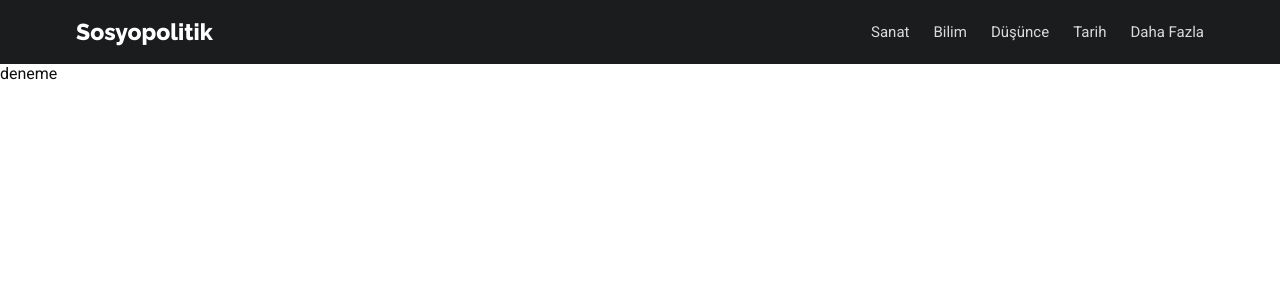
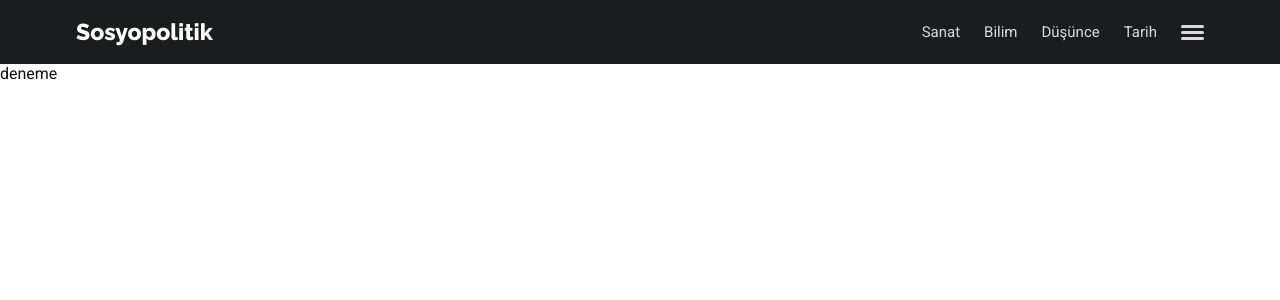
Before and after one commit to muhodev/sosyopolitik, a Next.js app: page /new in a window 1280 px wide. Shown: the top 300 px of the page. Built offline with nearby package versions, Linux system fonts and the light colour scheme.

Commit message:
hamburger menu

```diff
--- a/api/headerItems.js
+++ b/api/headerItems.js
@@ -1,5 +1,7 @@
 import React from 'react'
 import { Logo } from "../components"
+import HamburgerMenu from "../components/HamburgerMenu"
+
 
 export default [
     [
@@ -26,8 +28,7 @@
             slug: "kategori/tarih",
         },
         {
-            title: "Daha Fazla",
-            slug: "kategoriler",
+            title: <HamburgerMenu />
         }
     ]
 ]
--- a/api/index.js
+++ b/api/index.js
@@ -1,2 +1,2 @@
 export { default as posts } from "./posts";
-export { default as headerItems } from "./headerItems";
+export { default as headerItems } from "./headerItems"
--- /dev/null
+++ b/components/HamburgerMenu/index.js
@@ -0,0 +1,14 @@
+import React from 'react'
+
+function HamburgerMenu(props) {
+    return (
+        <div className="s-hamburger-menu">
+            <div className="s-hamburger-menu__icon">
+                <span></span>
+                <span></span>
+                <span></span>
+            </div>
+        </div>
+    )
+}
+export default HamburgerMenu
--- a/components/Header/index.js
+++ b/components/Header/index.js
@@ -1,6 +1,5 @@
 import React from 'react'
 import Link from 'next/link'
-import { Logo } from '..'
 import { headerItems } from '../../api'
 import { Container } from '../'
 
@@ -31,17 +30,16 @@
 }
 
 function HeaderItem(props) {
-    { console.log(props) }
     return (
         <div className="header__item">
             {
-                (
+                props.slug ? (
                     <Link href={"/" + props.slug}>
                         <a>
                             {props.title}
                         </a>
                     </Link>
-                )
+                ) : props.title
             }
         </div>
     )
--- a/pages/index.js
+++ b/pages/index.js
@@ -1,7 +1,6 @@
 import React, { useState, useEffect } from 'react'
 import { Layout, Post, AuthBanner, BeSponsorBanner } from "../components"
 import { posts } from "../api"
-import Link from "next/link"
 
 
 function Home(props) {
--- a/sass/components/_header.scss
+++ b/sass/components/_header.scss
@@ -12,18 +12,10 @@
         display: flex;
         align-items: center;
         justify-content: space-between;
-
     }
 
     .logo {
         color: #fff;
-    }
-
-    svg {
-        color: #dadada;
-    }
-
-    nav {
     }
 
     &__items {
@@ -54,11 +46,3 @@
         }
     }
 }
-
-svg {
-    path {
-        &:nth-child(2) {
-            fill: currentColor;
-        }
-    }
-}
--- /dev/null
+++ b/sass/components/_hmbMenu.scss
@@ -0,0 +1,72 @@
+.s-hamburger-menu {
+    &__icon {
+        width: 23px;
+        height: 15px;
+        position: relative;
+        -webkit-transform: rotate(0deg);
+        -moz-transform: rotate(0deg);
+        -o-transform: rotate(0deg);
+        transform: rotate(0deg);
+        -webkit-transition: 0.5s ease-in-out;
+        -moz-transition: 0.5s ease-in-out;
+        -o-transition: 0.5s ease-in-out;
+        transition: 0.5s ease-in-out;
+        cursor: pointer;
+
+        span {
+            display: block;
+            position: absolute;
+            height: 3px;
+            width: 100%;
+            background: #dadada;
+            border-radius: 9px;
+            opacity: 1;
+            left: 0;
+            -webkit-transform: rotate(0deg);
+            -moz-transform: rotate(0deg);
+            -o-transform: rotate(0deg);
+            transform: rotate(0deg);
+            -webkit-transition: 0.25s ease-in-out;
+            -moz-transition: 0.25s ease-in-out;
+            -o-transition: 0.25s ease-in-out;
+            transition: 0.25s ease-in-out;
+
+            &:nth-child(1) {
+                top: 0px;
+            }
+
+            &:nth-child(2) {
+                top: 6px;
+            }
+
+            &:nth-child(3) {
+                top: 12px;
+            }
+        }
+
+        &.open {
+            span {
+                &:nth-child(1) {
+                    top: 18px;
+                    -webkit-transform: rotate(135deg);
+                    -moz-transform: rotate(135deg);
+                    -o-transform: rotate(135deg);
+                    transform: rotate(135deg);
+                }
+
+                &:nth-child(2) {
+                    opacity: 0;
+                    left: -60px;
+                }
+
+                &:nth-child(3) {
+                    top: 18px;
+                    -webkit-transform: rotate(-135deg);
+                    -moz-transform: rotate(-135deg);
+                    -o-transform: rotate(-135deg);
+                    transform: rotate(-135deg);
+                }
+            }
+        }
+    }
+}
--- a/sass/components/_index.scss
+++ b/sass/components/_index.scss
@@ -2,6 +2,7 @@
 @import "layout";
 @import "logo";
 @import "header";
+@import "hmbMenu";
 @import "banner";
 @import "button";
 @import "sidebar";
```
Also changed, not shown: components/index.js (line endings or trailing spaces), store/index.js (added).
